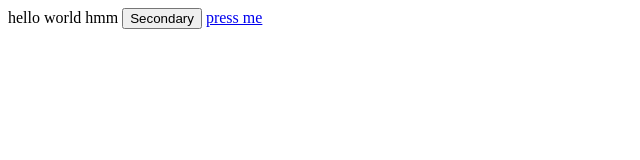
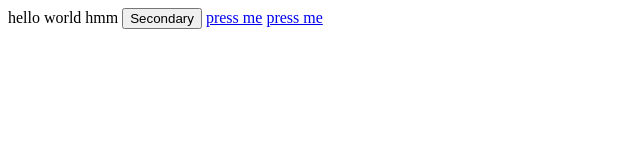
Before and after one commit to SamuelDBines/samuelDBines.github.io, a plain HTML site: page index.html in a window 1280 px wide. Shown: the full height of the page, 0-640 px from the left. Drawn offline with Linux system fonts and the light colour scheme.

Commit message:
Update index.html

```diff
--- a/index.html
+++ b/index.html
@@ -3,4 +3,5 @@
 <body>
   <button type="button" class="btn btn-secondary">Secondary</button>
   <a href='/test'>press me</a>
+  <a href='/compsc'>press me</a>
 </body>
```
